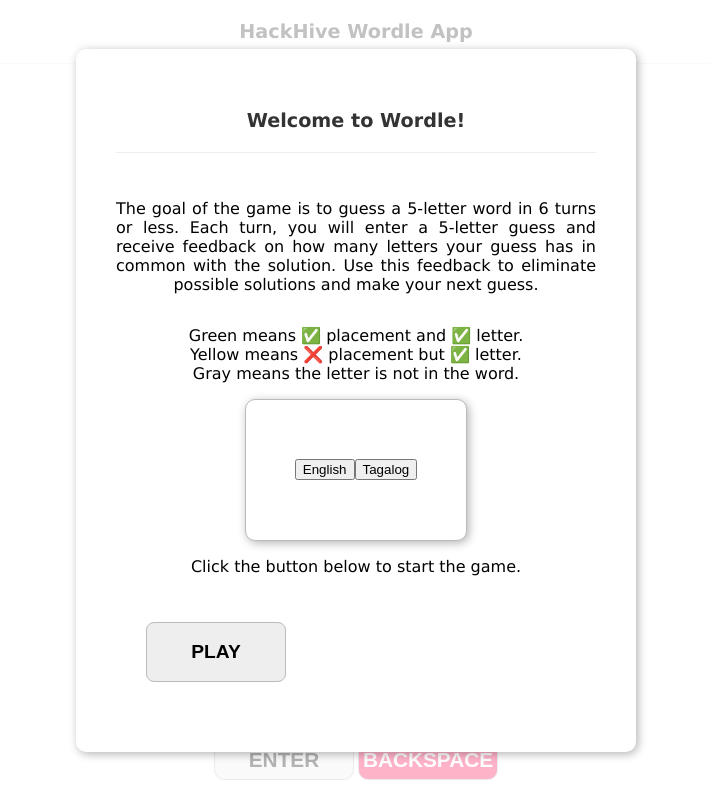
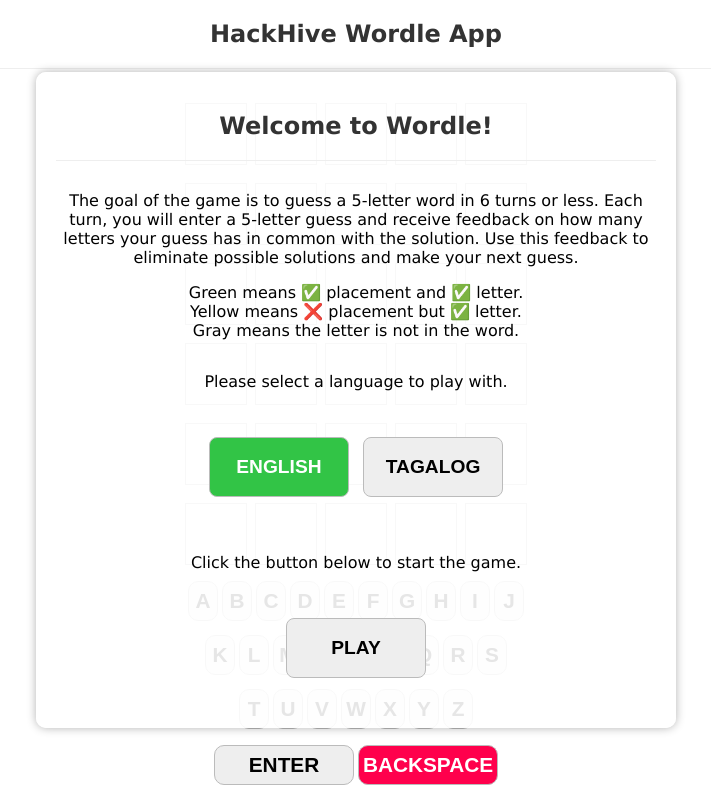
Before and after one commit to markuskusxyren/wordle, a React (Create React App) app: page / in a window 1280 px wide. Shown: the whole page, without its empty margins (284-995 px from the left). Built offline with nearby package versions, Linux system fonts and the light colour scheme.

Commit message:
fixed answers and css

```diff
--- a/src/App.js
+++ b/src/App.js
@@ -1,23 +1,32 @@
 import React, { useState, useEffect } from 'react';
 import solutionsEng from './data/solutionsEng.js';
+import solutionsTag from './data/solutionsTag.js';
 import Wordle from './components/Wordle.js';
 
 function App() {
+  const [currentDict, setCurrentDict] = useState('eng');
   const [solution, setSolution] = useState('');
 
   useEffect(() => {
     const getRandomSolution = () => {
-      const randomIndex = Math.floor(Math.random() * solutionsEng.length);
-      return solutionsEng[randomIndex].word;
+      const solutions = currentDict === 'eng' ? solutionsEng : solutionsTag;
+      const randomIndex = Math.floor(Math.random() * solutions.length);
+      return solutions[randomIndex].word;
     };
 
     setSolution(getRandomSolution);
-  }, []);
+  }, [currentDict]);
 
   return (
     <div className="App">
       <h1>HackHive Wordle App</h1>
-      {solution && <Wordle solution={solution} />}
+      {solution && (
+        <Wordle
+          solution={solution}
+          currentDict={currentDict}
+          setCurrentDict={setCurrentDict}
+        />
+      )}
     </div>
   );
 }
--- a/src/components/Modal.js
+++ b/src/components/Modal.js
@@ -15,13 +15,15 @@ export default function Modal({
   };
 
   return (
-    <div className="modal">
+    <div>
       {isGameOver && (
         <>
           {isCorrect ? (
-            <div>
+            <div className="win-modal">
               <h1>You win!</h1>
-              <p className="solution">The word is {solution}</p>
+              <p>
+                The word is <p className="solution">{solution}</p>
+              </p>
               <p>
                 It took you {turn} {turnLabel}
               </p>
@@ -30,9 +32,14 @@ export default function Modal({
               </button>
             </div>
           ) : (
-            <div>
+            <div className="lose-modal">
               <h1>You lose!</h1>
-              <p className="solution">The word is {solution}</p>
+              <p>
+                The word is <p className="solution">{solution}</p>
+              </p>
+              <p>
+                It took you {turn} {turnLabel}
+              </p>
               <button className="try-again-btn" onClick={handleTryAgain}>
                 Try again
               </button>
--- a/src/components/Wordle.js
+++ b/src/components/Wordle.js
@@ -9,8 +9,7 @@ import dictTag from '../data/dictTag';
 import solutionsEng from '../data/solutionsEng';
 import solutionsTag from '../data/solutionsTag';
 
-export default function Wordle({ solution }) {
-  const [currentDict, setCurrentDict] = useState('eng');
+export default function Wordle({ solution, currentDict, setCurrentDict }) {
   const dict = currentDict === 'eng' ? dictEng : dictTag;
   const solutions = currentDict === 'eng' ? solutionsEng : solutionsTag;
 
@@ -48,10 +47,7 @@ export default function Wordle({ solution }) {
         />
       )}
       {showInstructions && (
-        <Modal
-          className="modal modal-ins"
-          onClose={() => setShowInstructions(false)}
-        >
+        <div className="instructions-modal">
           <h1>Welcome to Wordle!</h1>
           <p>
             The goal of the game is to guess a 5-letter word in 6 turns or less.
@@ -65,18 +61,37 @@ export default function Wordle({ solution }) {
             Yellow means ❌ placement but ✅ letter. <br />
             Gray means the letter is not in the word.
           </p>
-          <div className="dict-buttons">
-            <button onClick={() => setCurrentDict('eng')}>English</button>
-            <button onClick={() => setCurrentDict('tag')}>Tagalog</button>
+          <div className="instructions-div">
+            <div className="language-selection">
+              <p>Please select a language to play with.</p>
+              <div className="dict-buttons-container">
+                <button
+                  className={`dict-buttons ${
+                    currentDict === 'eng' ? 'selected' : ''
+                  }`}
+                  onClick={() => setCurrentDict('eng')}
+                >
+                  English
+                </button>
+                <button
+                  className={`dict-buttons ${
+                    currentDict === 'tag' ? 'selected' : ''
+                  }`}
+                  onClick={() => setCurrentDict('tag')}
+                >
+                  Tagalog
+                </button>
+              </div>
+            </div>
+            <p>Click the button below to start the game.</p>
           </div>
-          <p>Click the button below to start the game.</p>
           <button
             className="continue-btn"
             onClick={() => setShowInstructions(false)}
           >
             PLAY
           </button>
-        </Modal>
+        </div>
       )}
     </div>
   );
--- a/src/data/dictTag.js
+++ b/src/data/dictTag.js
@@ -21,7 +21,6 @@ const dictTag = [
   { word: 'adobe' },
   { word: 'adobo' },
   { word: 'adres' },
-  { word: 'adult' },
   { word: 'Adyos' },
   { word: 'agaas' },
   { word: 'agata' },
--- a/src/index.css
+++ b/src/index.css
@@ -6,7 +6,7 @@ body {
 }
 
 h1 {
-  font-size: 1.2em;
+  font-size: 1.5em;
   padding: 20px 0;
   border-bottom: 1px solid #eee;
   margin: 0 0 30px 0;
@@ -159,35 +159,6 @@ h1 {
   color: #fff;
 }
 
-.modal {
-  background: rgba(255, 255, 255, 0.7);
-  position: fixed;
-  width: 100%;
-  height: 100%;
-  top: 0;
-  left: 0;
-  display: flex;
-  justify-content: center;
-  align-items: center; /* Center the content vertically */
-}
-
-.modal div {
-  max-width: 480px;
-  background: #ffffff;
-  padding: 40px;
-  border-radius: 10px;
-  margin: 0 auto; /* Center the modal horizontally */
-  box-shadow: 2px 2px 10px rgba(0, 0, 0, 0.3);
-  text-align: center; /* Center the content inside the modal */
-}
-.modal .solution {
-  color: #ff004c;
-  font-weight: bold;
-  font-size: 0.8em;
-  text-transform: uppercase;
-  letter-spacing: 1px;
-}
-
 /* animations */
 @keyframes flip {
   0% {
@@ -231,17 +202,66 @@ h1 {
   }
 }
 
-.modal p {
-  text-align: justify;
-  display: inline-block;
-  text-align-last: center;
-  width: 100%;
+.instructions-modal {
+  background: rgba(255, 255, 255, 0.9);
+  position: fixed;
+  width: 80%;
+  max-width: 600px;
+  height: auto;
+  top: 50%;
+  left: 50%;
+  transform: translate(-50%, -50%);
+  padding: 20px;
+  border-radius: 10px;
+  box-shadow: 0 0 10px rgba(0, 0, 0, 0.3);
+  text-align: center;
 }
 
-.continue-btn {
+.instructions-div {
   display: flex;
-  justify-content: center;
-  margin-top: 20px;
+  flex-direction: column;
+  align-items: center;
+  margin-bottom: 20px;
+}
+
+.language-selection {
+  text-align: center;
+  margin-bottom: 10px;
+}
+
+.win-modal {
+  background: rgba(120, 216, 113, 0.9);
+  position: fixed;
+  width: 80%;
+  max-width: 300px;
+  height: auto;
+  top: 50%;
+  left: 50%;
+  transform: translate(-50%, -50%);
+  padding: 20px;
+  border-radius: 10px;
+  box-shadow: 0 0 10px rgba(0, 0, 0, 0.3);
+  text-align: center;
+  color: white;
+}
+
+.lose-modal {
+  background: rgba(201, 95, 95, 0.9);
+  position: fixed;
+  width: 80%;
+  max-width: 300px;
+  height: auto;
+  top: 50%;
+  left: 50%;
+  transform: translate(-50%, -50%);
+  padding: 20px;
+  border-radius: 10px;
+  box-shadow: 0 0 10px rgba(0, 0, 0, 0.3);
+  text-align: center;
+  color: white;
+}
+
+.try-again-btn {
   width: 140px;
   height: 60px;
   font-size: 1.2em;
@@ -254,19 +274,16 @@ h1 {
   font-weight: bold;
   cursor: pointer;
   transition: background-color 0.3s ease-in;
-  margin: 30px;
+  margin: 30px auto;
   border-radius: 8px;
 }
 
-.dict-buttons {
-  display: flex;
-  justify-content: center;
-  margin-top: 20px;
+.continue-btn {
   width: 140px;
   height: 60px;
   font-size: 1.2em;
   border: 1px solid #bbb;
-  background-color: #ffffff;
+  background-color: #eee;
   display: flex;
   justify-content: center;
   align-items: center;
@@ -274,19 +291,38 @@ h1 {
   font-weight: bold;
   cursor: pointer;
   transition: background-color 0.3s ease-in;
-  margin: 30px;
+  margin: 30px auto;
   border-radius: 8px;
 }
 
-.ins-modal {
-  max-width: 350px;
-  background: #fff;
-  padding: 40px;
-  border-radius: 10px;
-  margin: 0 auto;
-  box-shadow: 2px 2px 10px rgba(255, 255, 255, 0.3);
-  text-align: center;
+.dict-buttons-container {
   display: flex;
-  flex-direction: column;
+  gap: 5px;
+}
+
+.dict-buttons {
+  width: 140px;
+  height: 60px;
+  font-size: 1.2em;
+  border: 1px solid #bbb;
+  background-color: #eee;
+  display: flex;
+  justify-content: center;
   align-items: center;
+  text-transform: uppercase;
+  font-weight: bold;
+  cursor: pointer;
+  transition: background-color 0.3s ease-in;
+  margin: 30px auto;
+  border-radius: 8px;
 }
+
+.dict-buttons.selected {
+  background-color: #32c446;
+  color: #fff;
+}
+
+.solution {
+  font-weight: bold;
+  text-transform: uppercase;
+}
```
